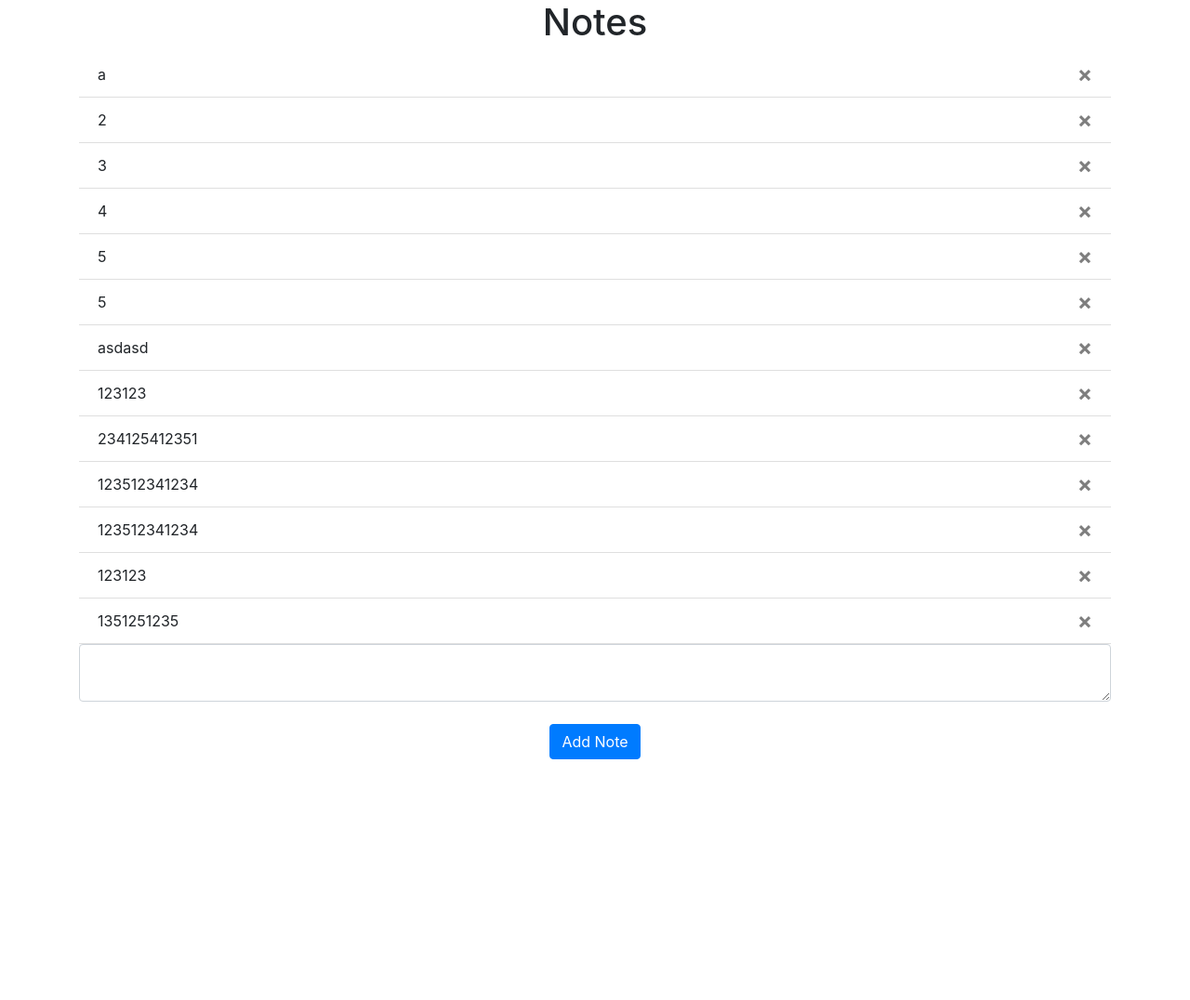
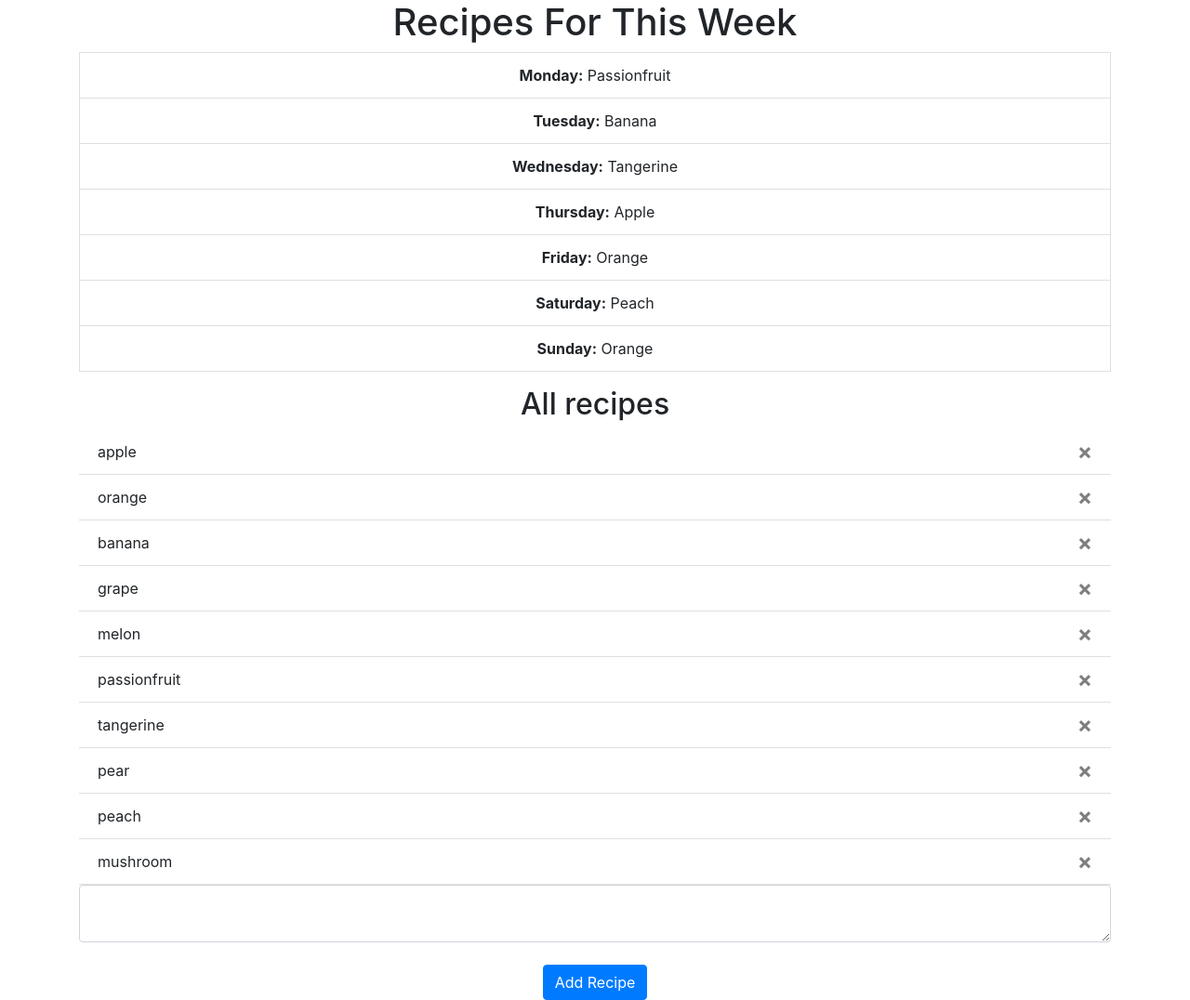
Before and after one commit to AidanInceer/MealMaker, a Flask app: page / in a window 1280 px wide. Shown: the part 56-1132 px from the top of the page at 93% size. Before the commit the page ends 873 px from the top, so only its background shows below. Run offline with Flask 2, Linux system fonts and the light colour scheme; a user stored in the database is signed in; data comes from the database, SQL or seed files in the repository; both versions use the stored data as it was after the commit; some libraries are stand-ins or nearby versions.

Commit message:
recipe add/del + random weeky recipes

```diff
--- a/mealmaker/__init__.py
+++ b/mealmaker/__init__.py
@@ -19,7 +19,7 @@ def create_app():
     app.register_blueprint(views, url_prefix='/')
     app.register_blueprint(auth, url_prefix='/')
 
-    from .models import User, Note
+    from .models import User, Recipe
 
     create_database(app)
 
--- a/mealmaker/auth.py
+++ b/mealmaker/auth.py
@@ -19,7 +19,7 @@ def login():
             if check_password_hash(user.password, password):
                 flash('Logged in successfully!', category='success')
                 login_user(user, remember=True)
-                return redirect(url_for('views.home'))
+                return redirect(url_for('views.recipes'))
             else:
                 flash('Incorrect password, try again.', category='error')
         else:
--- a/mealmaker/static/index.js
+++ b/mealmaker/static/index.js
@@ -1,8 +1,8 @@
-function deleteNote(noteId) {
-    fetch("/delete-note", {
-      method: "POST",
-      body: JSON.stringify({ noteId: noteId }),
-    }).then((_res) => {
-      window.location.href = "/";
-    });
-  }
+function deleteRecipe(recipeId) {
+  fetch("/delete-recipe", {
+    method: "POST",
+    body: JSON.stringify({ recipeId: recipeId }),
+  }).then((_res) => {
+    window.location.href = "/";
+  });
+}
--- a/mealmaker/templates/home.html
+++ /dev/null
@@ -1,21 +0,0 @@
-{% extends "base.html" %} {% block title %}Home{% endblock %} {% block content
-    %}
-    <h1 align="center">Notes</h1>
-    <ul class="list-group list-group-flush" id="notes">
-      {% for note in user.notes %}
-      <li class="list-group-item">
-        {{ note.data }}
-        <button type="button" class="close" onClick="deleteNote({{ note.id }})">
-          <span aria-hidden="true">&times;</span>
-        </button>
-      </li>
-      {% endfor %}
-    </ul>
-    <form method="POST">
-      <textarea name="note" id="note" class="form-control"></textarea>
-      <br />
-      <div align="center">
-        <button type="submit" class="btn btn-primary">Add Note</button>
-      </div>
-    </form>
-    {% endblock %}
--- /dev/null
+++ b/mealmaker/templates/recipes.html
@@ -0,0 +1,30 @@
+{% extends "base.html" %}
+{% block title %}Recipes{% endblock %}
+{% block content%}
+  <h1 align="center">Recipes For This Week</h1>
+  {% for key,item in meals.items() %}
+  <li align="center" class="list-group-item">
+    <span><b>{{ key }}:</b> {{item.title()}}</span>
+  </li>
+  {% endfor %}
+  <p align="center"></p>
+  <h2 align="center"> All recipes</h2>
+
+  <ul class="list-group list-group-flush" id="recipes">
+    {% for recipe in user.recipes %}
+    <li class="list-group-item">
+      {{ recipe.data }}
+      <button type="button" class="close" onClick="deleteRecipe({{ recipe.id }})">
+        <span aria-hidden="true">&times;</span>
+      </button>
+    </li>
+    {% endfor %}
+  </ul>
+  <form method="POST">
+    <textarea name="recipe" id="recipe" class="form-control"></textarea>
+    <br />
+    <div align="center">
+      <button type="submit" class="btn btn-primary">Add Recipe</button>
+    </div>
+  </form>
+{% endblock %}
--- a/mealmaker/views.py
+++ b/mealmaker/views.py
@@ -1,37 +1,55 @@
 from flask import Blueprint, render_template, request, flash, jsonify
 from flask_login import login_required, current_user
-from .models import Note
+from .models import Recipe
 from . import db
 import json
+import random
+import sqlite3
 
 views = Blueprint('views', __name__)
 
+con = sqlite3.connect("./mealmaker/database.db")
+cursor = con.cursor()
+meal_list = cursor.execute("SELECT data FROM recipe;").fetchall()
+int_list = []
+for item in meal_list:
+    output = str(''.join(item))
+    int_list.append(output)
+weekly_meals_list = []
+for meal in range(7):
+    m = random.choice(int_list)
+    weekly_meals_list.append(m)
+weekdays = ["Monday","Tuesday","Wednesday","Thursday","Friday","Saturday","Sunday"]
+weekly_food = dict(zip(weekdays,weekly_meals_list))
 
 @views.route('/', methods=['GET', 'POST'])
 @login_required
-def home():
+def recipes():
     if request.method == 'POST':
-        note = request.form.get('note')
+        # recipe_list = json.loads(request.data)
+        # random_recipe = random.choice(recipe_list)
+        # flash(f'{random_recipe}', category='success')
 
-        if len(note) < 1:
-            flash('Note is too short!', category='error')
+        recipe = request.form.get('recipe')
+
+        if len(recipe) < 1:
+            flash('Not a valid Recipe!', category='error')
         else:
-            new_note = Note(data=note, user_id=current_user.id)
-            db.session.add(new_note)
+            new_recipe = Recipe(data=recipe, user_id=current_user.id)
+            db.session.add(new_recipe)
             db.session.commit()
-            flash('Note added!', category='success')
+            flash('recipe added!', category='success')
 
-    return render_template("home.html", user=current_user)
+    return render_template("recipes.html", user=current_user, meals=weekly_food)
 
 
-@views.route('/delete-note', methods=['POST'])
-def delete_note():
-    note = json.loads(request.data)
-    noteId = note['noteId']
-    note = Note.query.get(noteId)
-    if note:
-        if note.user_id == current_user.id:
-            db.session.delete(note)
+@views.route('/delete-recipe', methods=['POST'])
+def delete_recipe():
+    recipe = json.loads(request.data)
+    recipeId = recipe['recipeId']
+    recipe = Recipe.query.get(recipeId)
+    if recipe:
+        if recipe.user_id == current_user.id:
+            db.session.delete(recipe)
             db.session.commit()
-
     return jsonify({})
--- a/requirements.txt
+++ b/requirements.txt
@@ -1,6 +1,7 @@
 asttokens==2.0.8
 attrs==22.1.0
 backcall==0.2.0
+black==22.8.0
 certifi @ file:///C:/Windows/TEMP/abs_e9b7158a-aa56-4a5b-87b6-c00d295b01fanefpc8_o/croots/recipe/certifi_1655968940823/work/certifi
 charset-normalizer==2.1.1
 click==8.1.3
@@ -21,11 +22,14 @@ jedi==0.18.1
 Jinja2==3.1.2
 MarkupSafe==2.1.1
 matplotlib-inline==0.1.6
+mypy-extensions==0.4.3
 numpy==1.23.3
 packaging==21.3
 pandas==1.4.4
 parso==0.8.3
+pathspec==0.10.1
 pickleshare==0.7.5
+platformdirs==2.5.2
 pluggy==1.0.0
 prompt-toolkit==3.0.31
 pure-eval==0.2.2
@@ -43,6 +47,7 @@ SQLAlchemy==1.4.41
 stack-data==0.5.0
 tomli==2.0.1
 traitlets==5.4.0
+typing_extensions==4.3.0
 urllib3==1.26.12
 wcwidth==0.2.5
 Werkzeug==2.2.2
--- /dev/null
+++ b/view_database.py
@@ -0,0 +1,6 @@
+import sqlite3
+con = sqlite3.connect("./mealmaker/database.db")
+cursor = con.cursor()
+
+cursor.execute("SELECT * FROM recipe;")
+print(cursor.fetchall())
```
Also changed, not shown: mealmaker/models.py (+8 -8 lines), mealmaker/templates/base.html (+4 -3 lines), test.py (added, +20 -0 lines), mealmaker/database.db.
